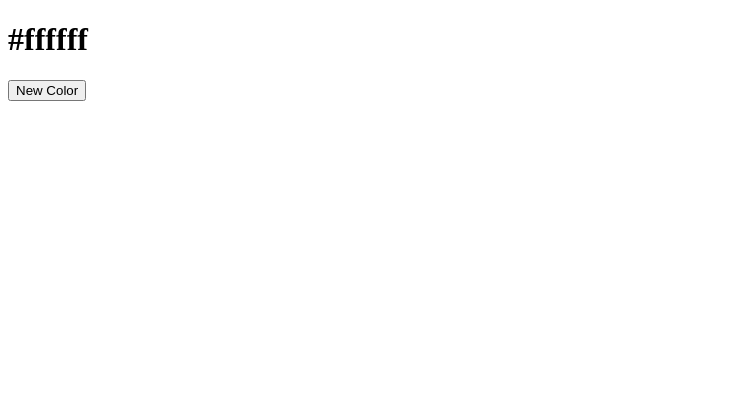
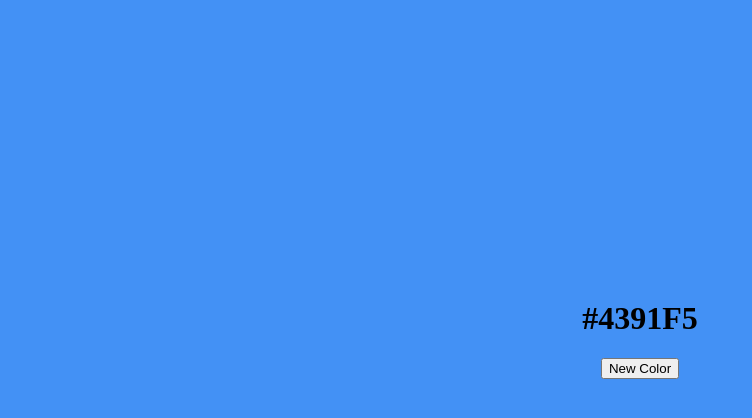
Before and after one commit to Azat-webdev1/lesson-hard-js, a plain HTML site: page index.html in a window 1280 px wide. Both pictures are taken after a click on the button "New Color". Shown: the whole page, without its empty margins (0-752 px from the left). Drawn offline with Linux system fonts and the light colour scheme.

Commit message:
feat: создал setBodyColor

```diff
--- a/index.html
+++ b/index.html
@@ -13,7 +13,7 @@
 		<h1 id="color">#ffffff</h1>
 		<button id="change" type="button">New Color</button>
 	</div>
-	<script src="script/script.js" defer></script>
+	<script src="script.js" defer></script>
 </body>
 
 </html>
--- a/script.js
+++ b/script.js
@@ -1,6 +1,12 @@
 'use strict';
 
 // урок №13 сложный
+const btn = document.querySelector('button');
+const h1 = document.querySelector('h1');
+
+document.body.style.textAlign = 'center';
+document.body.style.marginTop = '300px';
+
 const getRandomColor = () => {
   let getColor = '0123456789ABCDEF',
       color = '#';
@@ -9,3 +15,11 @@ const getRandomColor = () => {
   }
   return color;
 };
+
+const setBodyColor = () => {
+  const newColor = getRandomColor();
+  document.body.style.backgroundColor = newColor;
+  h1.textContent = newColor;
+};
+
+btn.addEventListener('click', setBodyColor);
```
